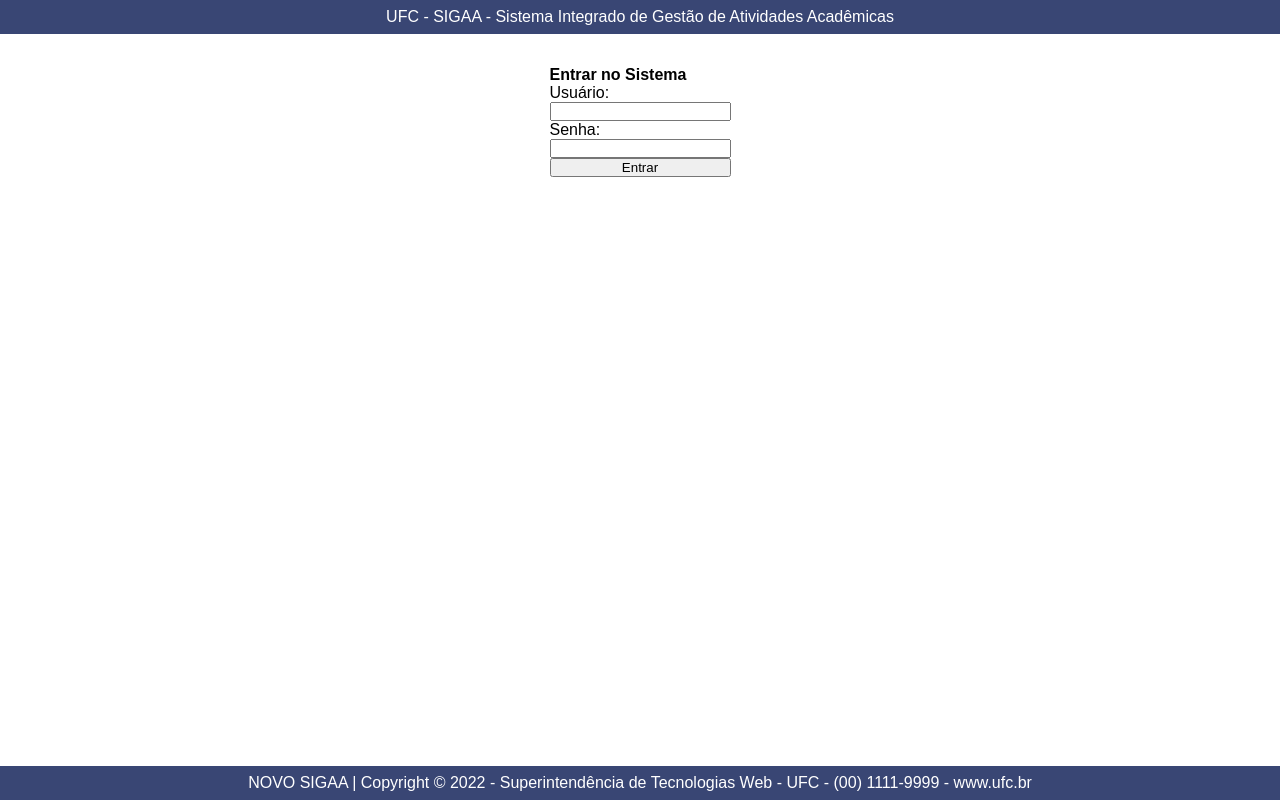
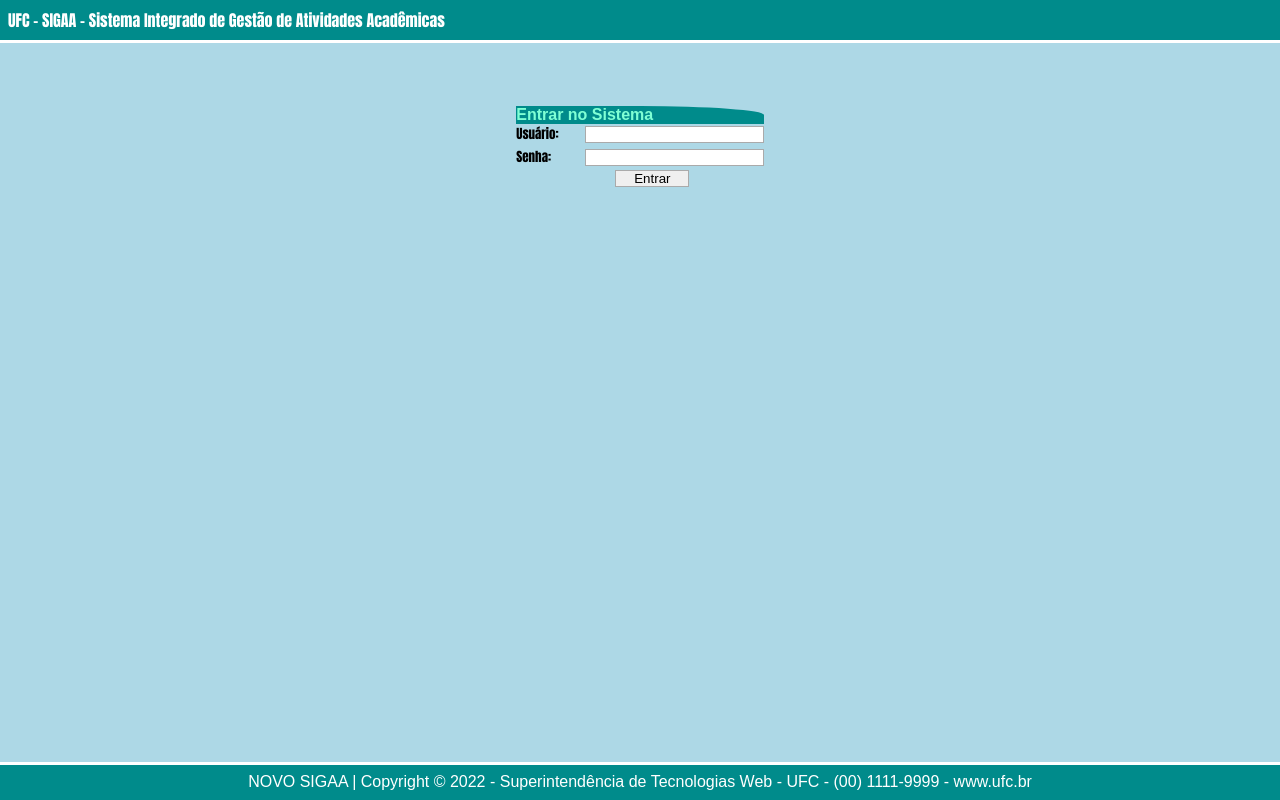
Before and after one commit to fcooantoniops/NovoSIGAA, a plain HTML site: page pages/index.html in a window 1280 px wide. Drawn offline with Linux system fonts and the light colour scheme.

Commit message:
Laboratório 2: Novo SIGAA - CSS

```diff
--- a/css/main.css
+++ b/css/main.css
@@ -10,6 +10,8 @@ body {
     flex-direction: column;
     align-items: center;
     height: 100vh;
+    width: 100vw;
+    background-color: lightblue;
 }
 
 header {
@@ -19,6 +21,7 @@ header {
     padding: 0.5rem;
     display: flex;
     justify-content: center;
+    font-family: Impact, Haettenschweiler, 'Arial Narrow Bold', sans-serif;
 }
 
 nav {
@@ -34,6 +37,7 @@ form {
     display: flex;
     flex-direction: column;
     padding: 2rem;
+    margin-top: 10%;
 }
 
 footer {
@@ -46,3 +50,22 @@ footer {
     justify-content: center;
     bottom: 0;
 }
+
+header, footer{
+    background-color: darkcyan;
+}
+
+.linha-div, .linha-div2{
+    width: 100%;
+    height: 3px;
+    background-color: white;
+}
+.linha-div2{
+    position: fixed;
+    bottom: 35px;
+}
+
+tr, th, td{
+    font-family: Impact, Haettenschweiler, 'Arial Narrow Bold', sans-serif;
+    color: darkorchid;
+}
--- a/pages/index.html
+++ b/pages/index.html
@@ -5,20 +5,58 @@
         <meta http-equiv="X-UA-Compatible" content="IE=edge">
         <meta name="viewport" content="width=device-width, initial-scale=1.0">
         <link rel="stylesheet" href="../css/main.css">
+        <style>
+            header{
+                justify-content: flex-start;
+            }
+            input{
+                border: 1px solid #AAA;
+                margin-bottom: 4px;
+            }
+            #form-layout{
+                display: inline;
+            }
+            label{
+                width: 64px;
+                display: inline-block;
+                font-size: small;
+                font-family: Impact, Haettenschweiler, 'Arial Narrow Bold', sans-serif;
+            }
+            footer{
+                height: 35px;
+            }
+            h4{
+                border-top-right-radius: 50%;
+                background-color: darkcyan;
+                color: aquamarine;
+            }
+            .hidden{
+                display: none;
+            }
+        </style>
         <title>Novo SIGAA</title>
     </head>
     <body>
         <header>UFC - SIGAA - Sistema Integrado de Gestão de Atividades Acadêmicas</header>
+        <div class="linha-div"></div>
         <main>
             <form action="/pages/control-panel.html" method="get">
                 <h4>Entrar no Sistema</h4>
-                <label for="name">Usuário:</label>
-                <input type="text" name="name" placeholder=""/>
-                <label for="password">Senha:</label>
-                <input type="password" name="password" placeholder=""/>
-                <input type="submit" value="Entrar">
+                <div id="form-layout">
+                    <label for="name">Usuário:</label>
+                    <input type="text" name="name" placeholder=""/>
+                </div>
+                <div id="form-layout">
+                    <label for="password">Senha:</label>
+                    <input type="password" name="password" placeholder=""/>
+                </div>
+                <input type="submit" value="Entrar" style="width: 30%; margin-left: 40%;">
             </form>
+            <div class="hidden">Lorem ipsum dolor sit, amet consectetur adipisicing elit. Sit voluptates sapiente quia reiciendis, eveniet a expedita est tempora ratione mollitia officiis magni aperiam culpa incidunt, exercitationem animi odit! Debitis, minus?</div>
         </main>
-        <footer>NOVO SIGAA | Copyright © 2022 - Superintendência de Tecnologias Web - UFC - (00) 1111-9999 - www.ufc.br </footer>
+        <div class="linha-div2"></div>
+        <footer>
+            NOVO SIGAA | Copyright © 2022 - Superintendência de Tecnologias Web - UFC - (00) 1111-9999 - www.ufc.br
+        </footer>
     </body>
 </html>
```
Also changed, not shown: pages/control-panel.html (+7 -0 lines), pages/curricular-components.html (+7 -0 lines), pages/historic.html (+7 -0 lines), 1 other file.
